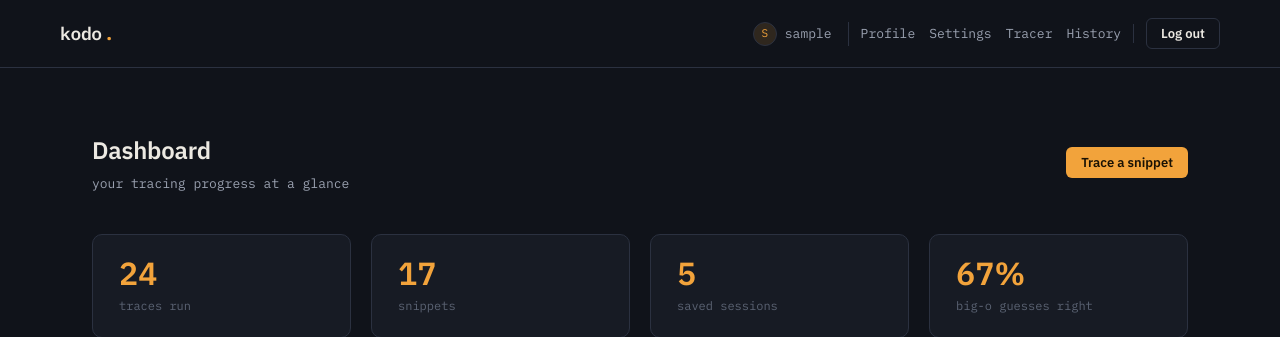
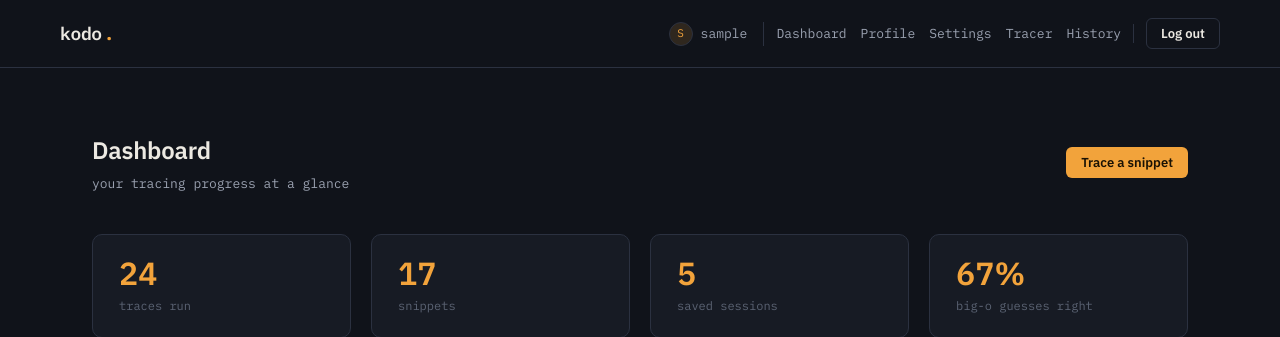
Before and after one commit to kanagii/kodo, a Django app: page /dashboard/ in a window 1280 px wide. Shown: the top 337 px of the page. Run offline with Django 5.2, Linux system fonts and the light colour scheme; the visitor is signed in with stand-in values (Sample User, id 1).

Commit message:
feat(nav): add dashboard link to navbar

```diff
--- a/templates/shared/base.html
+++ b/templates/shared/base.html
@@ -24,6 +24,7 @@
             <span class="nav__user mono">{{ user.username }}</span>
           </a>
           <div class="nav__menu">
+            <a class="nav__menu-link" href="{% url 'dashboard' %}">Dashboard</a>
             <a class="nav__menu-link" href="{% url 'profile' %}">Profile</a>
             <a class="nav__menu-link" href="{% url 'settings' %}">Settings</a>
             <a class="nav__menu-link" href="{% url 'tracer_editor' %}">Tracer</a>
```
